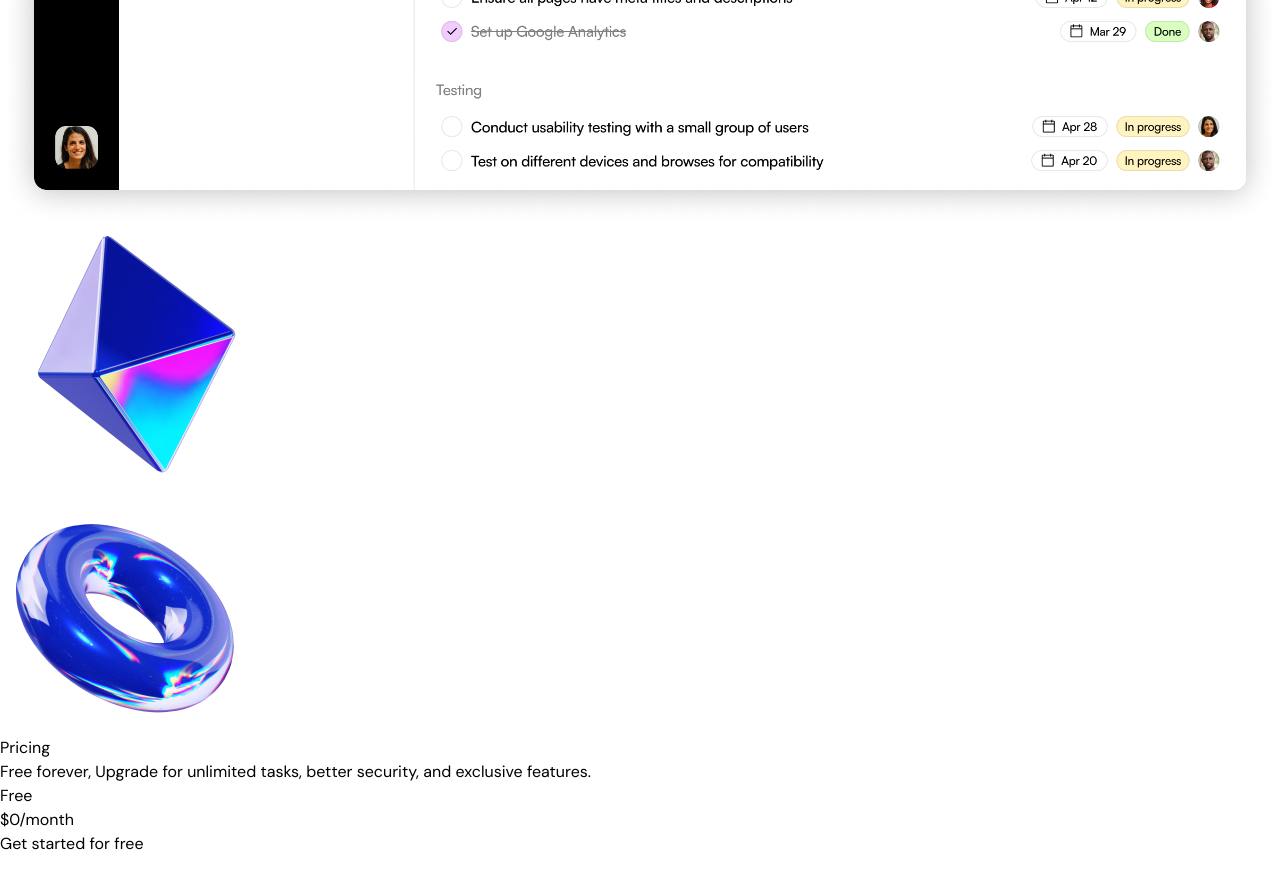
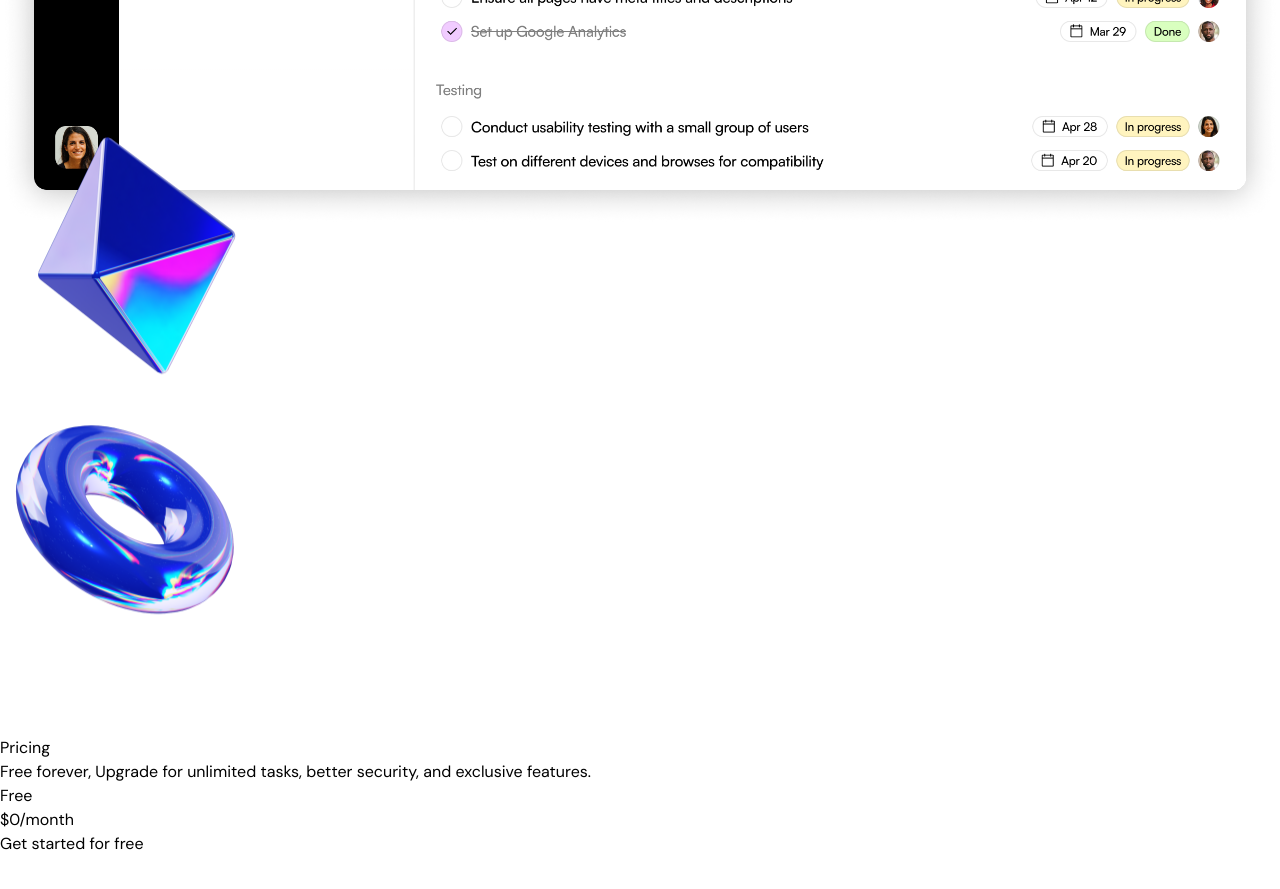
Before and after one commit to JxySzn/FlowBit, a Next.js app: page / in a window 1280 px wide. Shown: the part 6020-6909 px from the top of the page. Built offline with nearby package versions, Linux system fonts and the light colour scheme.

Commit message:
feat: Add Product Showcase Animation

```diff
--- a/src/sections/ProductShowcase.tsx
+++ b/src/sections/ProductShowcase.tsx
@@ -1,11 +1,24 @@
+"use client";
 import Image from "next/image";
 import productImage from "@/assets/product-image.png";
 import pyramidImage from "@/assets/pyramid.png";
 import tubeImage from "@/assets/tube.png";
+import { motion, useScroll, useTransform } from "framer-motion";
+import { useRef } from "react";
 
 export const ProductShowcase = () => {
+  const secionRef = useRef(null);
+  const { scrollYProgress } = useScroll({
+    target: secionRef,
+    offset: ["start end", "end start"],
+  });
+  const translateY = useTransform(scrollYProgress, [0, 1], [150, -150]);
+
   return (
-    <section className="bg-gradient-to-b from-[#FFFFFF] to-[#D2DCFF] py-24 overflow-x-clip">
+    <section
+      ref={secionRef}
+      className="bg-gradient-to-b from-[#FFFFFF] to-[#D2DCFF] py-24 overflow-x-clip"
+    >
       <div className="container">
         <div className="section-heading">
           <div className="flex justify-center">
@@ -21,18 +34,21 @@
         </div>
         <div className="relative">
           <Image src={productImage} alt="Product Image" className="mt-10" />
-          <Image
-            src={pyramidImage}
+          <motion.img
+            src={pyramidImage.src}
             alt="Pyramid Image"
             height={262}
             width={262}
             className="hidden md:block absolute -right-36 -top-32"
+            style={{ translateY }}
           />
-          <Image
-            src={tubeImage}
+          <motion.img
+            src={tubeImage.src}
             alt="Tube image"
             height={248}
+            width={248}
             className="hidden md:block absolute bottom-24 -left-36"
+            style={{ translateY }}
           />
         </div>
       </div>
```
